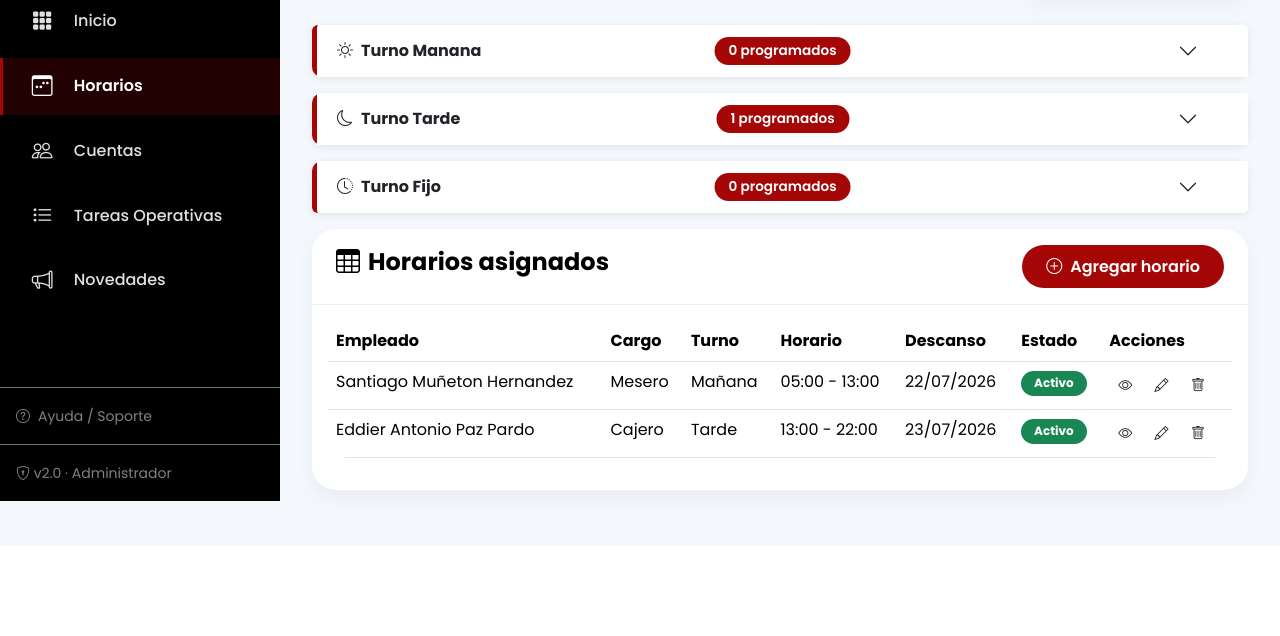
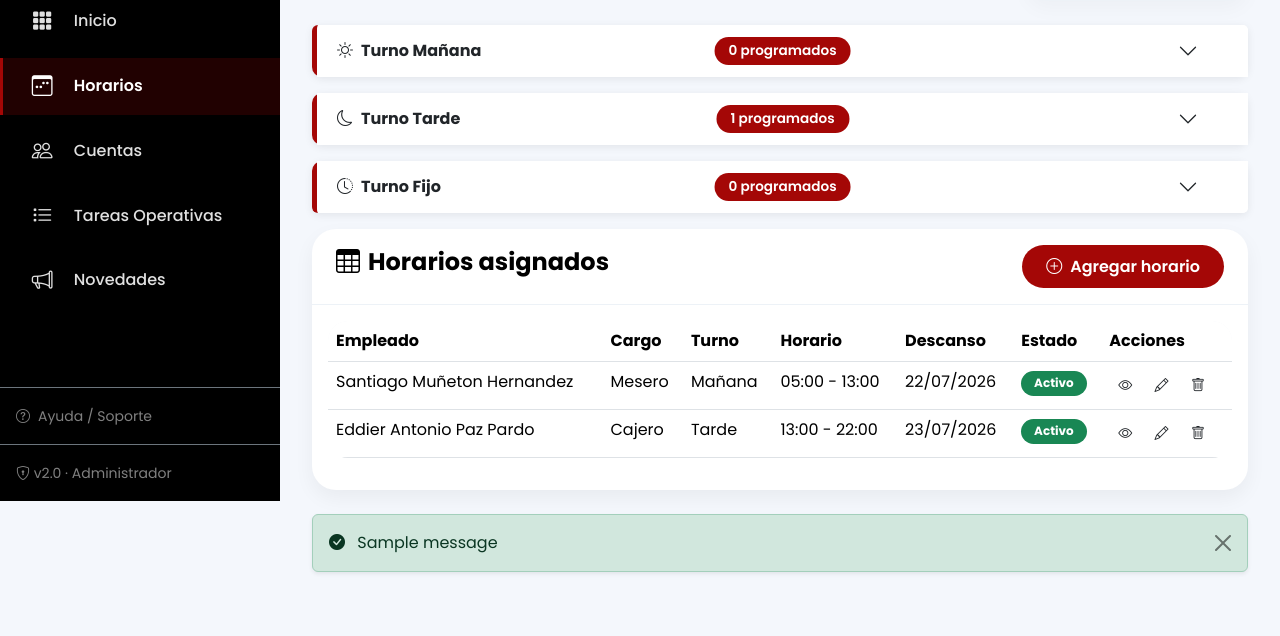
Before and after one commit to EddierPaz/OperPan-Backend, a Django app: page /asistencia/horarios/ in a window 1280 px wide. Shown: the part 299-935 px from the top of the page. Before the commit the page ends 807 px from the top, so only its background shows below. Run offline with Django 5.2, Linux system fonts and the light colour scheme; data comes from the database, SQL or seed files in the repository; both versions use the stored data as it was after the commit; tables that the repository leaves empty hold one stand-in row (values such as "Sample post"); one stand-in notice (Sample message) is shown.

Commit message:
feat: 1.2 horarios/ Permitir que un solo empleado cuente con un horario

```diff
--- a/apps/asistencia/views.py
+++ b/apps/asistencia/views.py
@@ -4,6 +4,7 @@ from django.shortcuts import render, redirect, get_object_or_404
 from .models import Horario, DescansoEmpleado, Asistencia
 from django.utils import timezone
 from apps.usuarios.models import PerfilEmpleado
+from django.contrib import messages
 
 def dias_ciclo(turno):
     return 7 if turno == "FIJO" else 15
@@ -118,28 +119,25 @@ def _contexto_base():
     }
 
 
-
 def horarios(request):
-
     if request.method == "POST":
-
-        empleado_id    = request.POST.get("empleado")
-        turno          = request.POST.get("turno")
-        hora_entrada   = request.POST.get("hora_entrada")
-        hora_salida    = request.POST.get("hora_salida")
+        empleado_id = request.POST.get("empleado")
+        turno = request.POST.get("turno")
+        hora_entrada = request.POST.get("hora_entrada")
+        hora_salida = request.POST.get("hora_salida")
         fecha_descanso = request.POST.get("fecha_descanso")
 
-        empleado = get_object_or_404(PerfilEmpleado,id=empleado_id)
+        empleado = get_object_or_404(PerfilEmpleado, id=empleado_id)
 
-        # Desactivar horario anterior
-        Horario.objects.filter(
-            empleado=empleado,
-            estado=True
-        ).update(
-            estado=False
-        )
+        # 1. Validar si el empleado ya tiene un horario activo
+        if Horario.objects.filter(empleado=empleado, estado=True).exists():
+            messages.error(
+                request,
+                f"El empleado {empleado} ya tiene un horario activo asignado.",
+            )
+            return redirect("asistencia:horarios")
 
-        # Crear nuevo horario
+        # 2. Si no tiene un horario activo, se crea el nuevo
         horario = Horario.objects.create(
             empleado=empleado,
             turno=turno,
@@ -156,9 +154,12 @@ def horarios(request):
                 es_descanso=(str(fecha) == fecha_descanso),
             )
 
+        messages.success(request, "Horario asignado correctamente.")
         return redirect("asistencia:horarios")
 
-    return render(request, "admin/asistencia/asistencia.html", _contexto_base())
+    return render(
+        request, "admin/asistencia/asistencia.html", _contexto_base()
+    )
 
 
 def horario_json(request, id):
--- a/templates/admin/asistencia/crear_horario.html
+++ b/templates/admin/asistencia/crear_horario.html
@@ -1,3 +1,22 @@
+<!-- BLOQUE DE ALERTAS Y MENSAJES (Colocar en el cuerpo principal de la vista) -->
+{% if messages %}
+  <div class="row mb-3">
+    <div class="col-12">
+      {% for message in messages %}
+        <div class="alert alert-{% if message.tags == 'error' %}danger{% else %}{{ message.tags }}{% endif %} alert-dismissible fade show shadow-sm" role="alert">
+          {% if message.tags == 'error' %}
+            <i class="bi bi-exclamation-triangle-fill me-2"></i>
+          {% else %}
+            <i class="bi bi-check-circle-fill me-2"></i>
+          {% endif %}
+          {{ message }}
+          <button type="button" class="btn-close" data-bs-dismiss="alert" aria-label="Close"></button>
+        </div>
+      {% endfor %}
+    </div>
+  </div>
+{% endif %}
+
 <!-- MODAL: Crear horario -->
 <div class="modal fade" id="modalHorario" tabindex="-1" aria-hidden="true">
   <div class="modal-dialog modal-xl">
@@ -7,7 +26,7 @@
         <button type="button" class="btn-close" data-bs-dismiss="modal"></button>
       </div>
       <div class="modal-body">
-        <form method="POST">
+        <form method="POST" action="{% url 'asistencia:horarios' %}">
           {% csrf_token %}
           <div class="row g-3">
 
--- a/templates/admin/asistencia/resumen_hoy.html
+++ b/templates/admin/asistencia/resumen_hoy.html
@@ -84,7 +84,14 @@
           <i class="bi
             {% if turno_codigo == 'MANANA' %}bi-sun{% elif turno_codigo == 'TARDE' %}bi-moon{% else %}bi-clock-history{% endif %}
           me-2"></i>
-          <strong>Turno {{ turno_codigo|title }}</strong>
+          <strong>
+              Turno
+              {% if turno_codigo == 'MANANA' %}
+                  Mañana
+              {% else %}
+                  {{ turno_codigo|title }}
+              {% endif %}
+          </strong>
         </div>
         <span class="turno-badge">{{ lista_horarios|length }} programados</span>
       </button>
```
Also changed, not shown: db.sqlite3.
